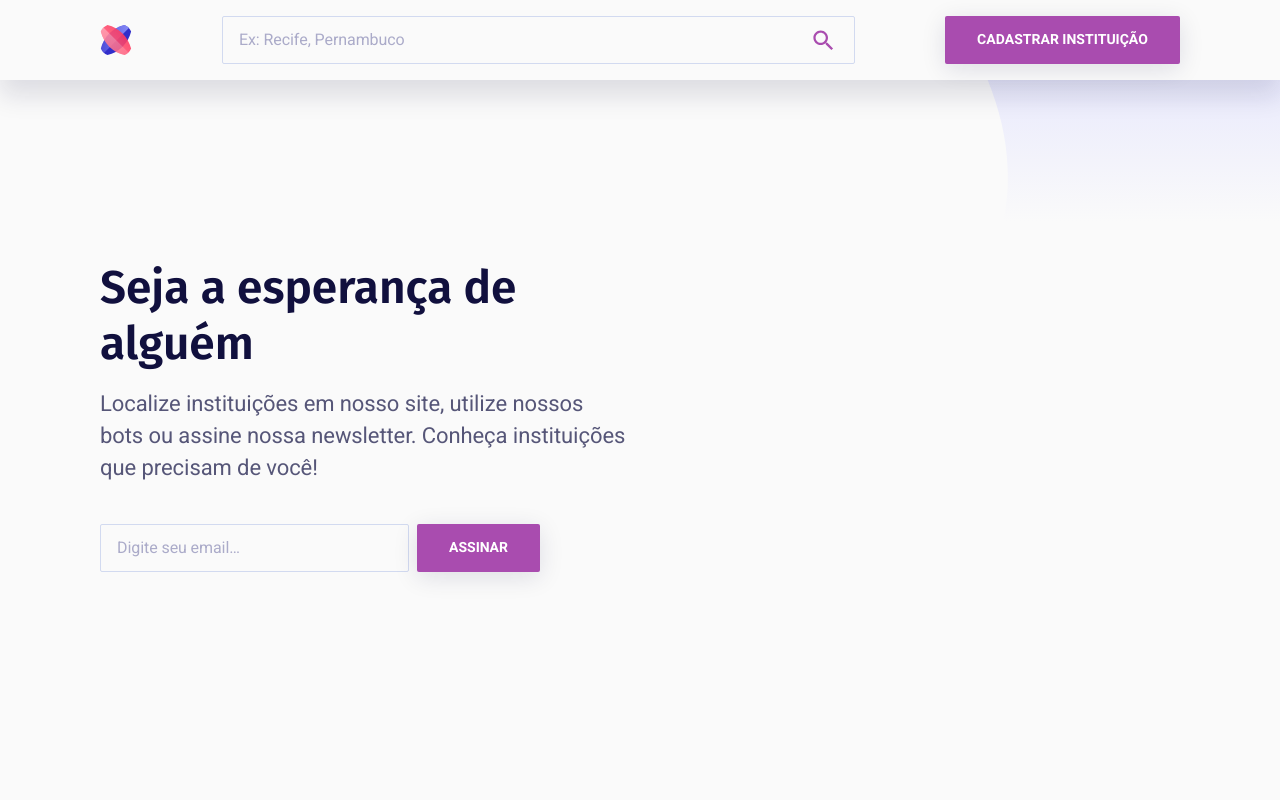
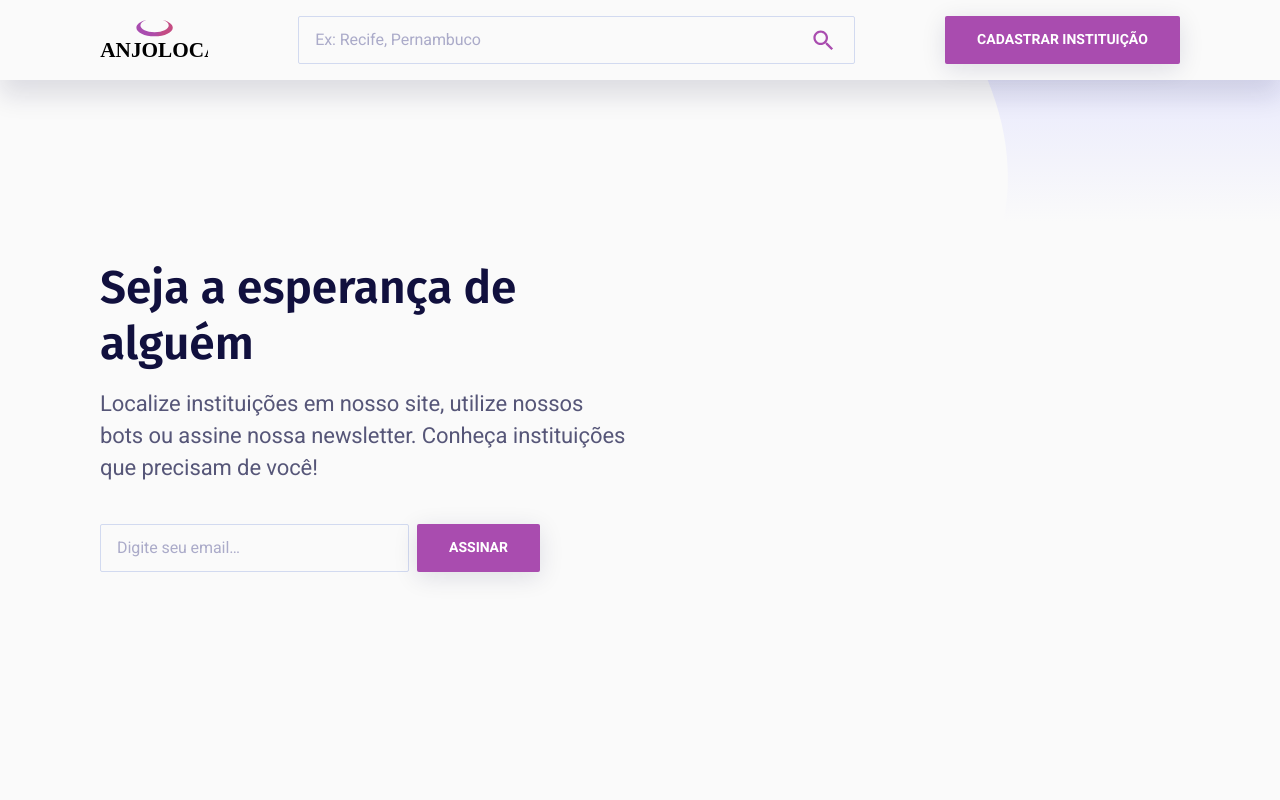
Before and after one commit to jairmedeiros/anjolocal, a Next.js app: page / in a window 1280 px wide. Shown: the top 800 px of the page. Built offline with nearby package versions, Linux system fonts and the light colour scheme; no server answers.

Commit message:
Adicionando logo no header e footer

```diff
--- a/src/components/Footer/index.js
+++ b/src/components/Footer/index.js
@@ -28,61 +28,7 @@ function Footer() {
         <div className="site-footer-inner has-top-divider">
           <div className="brand footer-brand">
             <a href="#">
-              <svg width={32} height={32} xmlns="http://www.w3.org/2000/svg">
-                <title>April</title>
-                <defs>
-                  <linearGradient
-                    x1="114.674%"
-                    y1="39.507%"
-                    x2="-52.998%"
-                    y2="39.507%"
-                    id="logo-footer-a"
-                  >
-                    <stop stopColor="#8D92FA" offset="0%" />
-                    <stop stopColor="#8D92FA" stopOpacity={0} offset="100%" />
-                  </linearGradient>
-                  <linearGradient
-                    x1="93.05%"
-                    y1="19.767%"
-                    x2="15.034%"
-                    y2="85.765%"
-                    id="logo-footer-b"
-                  >
-                    <stop stopColor="#FF3058" offset="0%" />
-                    <stop stopColor="#FF6381" offset="100%" />
-                  </linearGradient>
-                  <linearGradient
-                    x1="32.716%"
-                    y1="-20.176%"
-                    x2="32.716%"
-                    y2="148.747%"
-                    id="logo-footer-c"
-                  >
-                    <stop stopColor="#FF97AA" offset="0%" />
-                    <stop stopColor="#FF97AA" stopOpacity={0} offset="100%" />
-                  </linearGradient>
-                </defs>
-                <g fill="none" fillRule="evenodd">
-                  <path
-                    d="M31.12 7.482C28.327 19.146 19.147 28.326 7.483 31.121A12.04 12.04 0 0 1 .88 24.518C3.674 12.854 12.854 3.674 24.518.879a12.04 12.04 0 0 1 6.603 6.603z"
-                    fill="#312ECA"
-                  />
-                  <path
-                    d="M28.874 3.922l-24.91 24.99a12.026 12.026 0 0 1-3.085-4.394C3.674 12.854 12.854 3.674 24.518.879a12.025 12.025 0 0 1 4.356 3.043z"
-                    fill="url(#logo-footer-a)"
-                  />
-                  <g opacity=".88">
-                    <path
-                      d="M31.12 24.518a12.04 12.04 0 0 1-6.602 6.603C12.854 28.326 3.674 19.146.879 7.482A12.04 12.04 0 0 1 7.482.88c11.664 2.795 20.844 11.975 23.639 23.639z"
-                      fill="url(#logo-footer-b)"
-                    />
-                    <path
-                      d="M24.518 31.12C12.854 28.327 3.674 19.147.879 7.483A12.015 12.015 0 0 1 3.46 3.57L28.47 28.5a12.016 12.016 0 0 1-3.951 2.62z"
-                      fill="url(#logo-footer-c)"
-                    />
-                  </g>
-                </g>
-              </svg>
+              <img className="brand" src="/static/images/logo-footer.svg" alt="Anjolocal" />
             </a>
           </div>
           <ul className="footer-links list-reset">
--- a/src/components/Header/index.js
+++ b/src/components/Header/index.js
@@ -15,61 +15,7 @@ function Header() {
             <div className="header-left-elements">
               <h1 className="m-0">
                 <a href="#">
-                  <svg width={32} height={32} xmlns="http://www.w3.org/2000/svg">
-                    <title>April</title>
-                    <defs>
-                      <linearGradient
-                        x1="114.674%"
-                        y1="39.507%"
-                        x2="-52.998%"
-                        y2="39.507%"
-                        id="logo-a"
-                      >
-                        <stop stopColor="#8D92FA" offset="0%" />
-                        <stop stopColor="#8D92FA" stopOpacity={0} offset="100%" />
-                      </linearGradient>
-                      <linearGradient
-                        x1="93.05%"
-                        y1="19.767%"
-                        x2="15.034%"
-                        y2="85.765%"
-                        id="logo-b"
-                      >
-                        <stop stopColor="#FF3058" offset="0%" />
-                        <stop stopColor="#FF6381" offset="100%" />
-                      </linearGradient>
-                      <linearGradient
-                        x1="32.716%"
-                        y1="-20.176%"
-                        x2="32.716%"
-                        y2="148.747%"
-                        id="logo-c"
-                      >
-                        <stop stopColor="#FF97AA" offset="0%" />
-                        <stop stopColor="#FF97AA" stopOpacity={0} offset="100%" />
-                      </linearGradient>
-                    </defs>
-                    <g fill="none" fillRule="evenodd">
-                      <path
-                        d="M31.12 7.482C28.327 19.146 19.147 28.326 7.483 31.121A12.04 12.04 0 0 1 .88 24.518C3.674 12.854 12.854 3.674 24.518.879a12.04 12.04 0 0 1 6.603 6.603z"
-                        fill="#312ECA"
-                      />
-                      <path
-                        d="M28.874 3.922l-24.91 24.99a12.026 12.026 0 0 1-3.085-4.394C3.674 12.854 12.854 3.674 24.518.879a12.025 12.025 0 0 1 4.356 3.043z"
-                        fill="url(#logo-a)"
-                      />
-                      <g opacity=".88">
-                        <path
-                          d="M31.12 24.518a12.04 12.04 0 0 1-6.602 6.603C12.854 28.326 3.674 19.146.879 7.482A12.04 12.04 0 0 1 7.482.88c11.664 2.795 20.844 11.975 23.639 23.639z"
-                          fill="url(#logo-b)"
-                        />
-                        <path
-                          d="M24.518 31.12C12.854 28.327 3.674 19.147.879 7.483A12.015 12.015 0 0 1 3.46 3.57L28.47 28.5a12.016 12.016 0 0 1-3.951 2.62z"
-                          fill="url(#logo-c)"
-                        />
-                      </g>
-                    </g>
-                  </svg>
+                  <img className="brand" src="/static/images/logo.svg" alt="Anjolocal" />
                 </a>
               </h1>
             </div>
--- a/src/components/Header/styles.scss
+++ b/src/components/Header/styles.scss
@@ -26,6 +26,10 @@
   display: flex;
   min-height: 80px;
   z-index: 1;
+}
+
+.brand {
+  height: 40px;
 }
 
 .header-small-content {
```
Also changed, not shown: public/static/images/logo-footer.svg (added), public/static/images/logo.svg (added).
